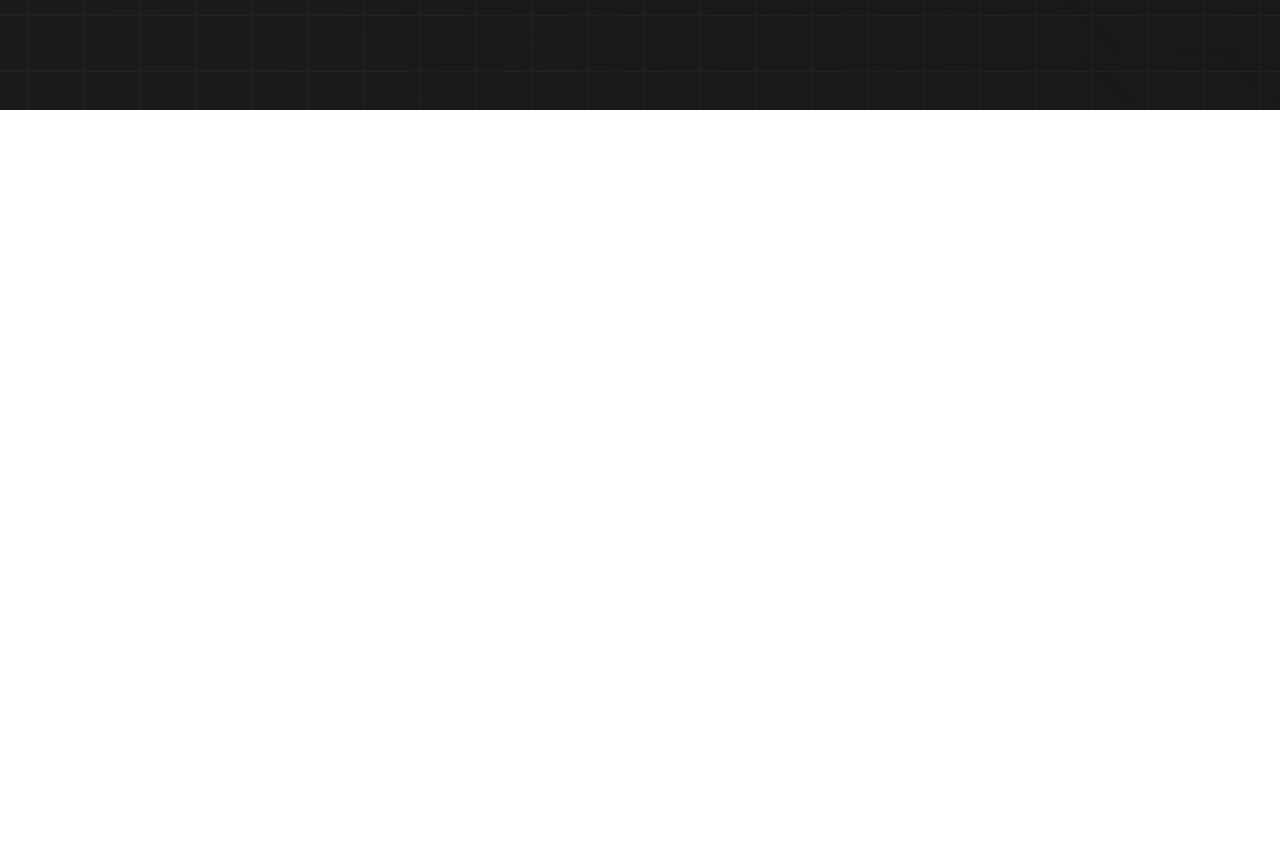
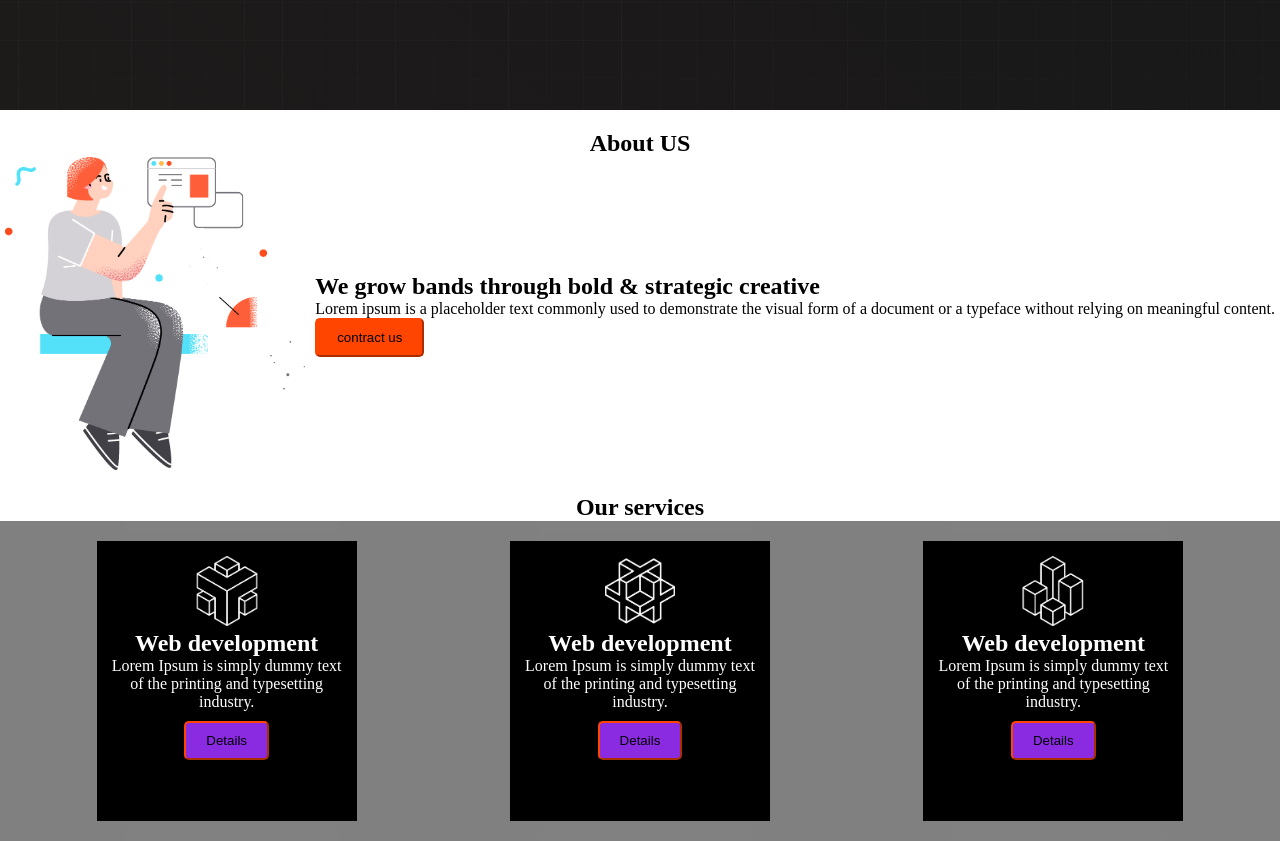
Before and after one commit to kanijakter/first-web-site, a plain HTML site: page index.html in a window 1280 px wide. Shown: the part 458-1299 px from the top of the page. Before the commit the page ends 800 px from the top, so only its background shows below. Drawn offline with Linux system fonts and the light colour scheme.

Commit message:
main website

```diff
--- a/index.html
+++ b/index.html
@@ -39,6 +39,51 @@
   </div>
             </div>
         </section>
+        <!-- this is about as section -->
+       <section>
+        <h1 class="about-title">About US</h1>
+        <div class="about-container">
+            <div class="about-info">
+                <h1>We grow bands through bold & strategic creative</h1>
+                <P>Lorem ipsum is a placeholder text commonly used to demonstrate the visual form of a document or a typeface without relying on meaningful content. </P>
+                <button class="btn">contract us</button>
+            </div>
+            <div class="about-photo">
+                <img class="banner-img" src="image/section.png" alt="">
+            </div>
+
+        </div>
+
+       </section>
+<!-- service section -->
+
+ <section>
+    <h1 class="about-title" >Our services</h1>
+    <div class="service-container">
+        <div class="box">
+            <img class="icon" src="image/images/0.png" alt="">
+            <h2>Web development</h2>
+            <p class="box-descriptionC">Lorem Ipsum is simply dummy text of the printing and typesetting industry.</p>
+            <button class="btn box-btn">Details</button>
+        </div>
+        <div class="box">
+            <img class="icon" src="image/images/1.png" alt="">
+            <h2>Web development</h2>
+            <p class="box-descriptionC">Lorem Ipsum is simply dummy text of the printing and typesetting industry.</p>
+            <button class="btn box-btn">Details</button>
+        </div>
+        <div class="box">
+            <img class="icon" src="image/images/2.png" alt="">
+            <h2>Web development</h2>
+            <p class="box-descriptionC">Lorem Ipsum is simply dummy text of the printing and typesetting industry.</p>
+            <button class="btn box-btn">Details</button>
+        </div>
+    </div>
+
+
+
+ </section>
+
 
     </main>
     <footer></footer>
--- a/style/style.css
+++ b/style/style.css
@@ -39,6 +39,9 @@
     color: wheat;
     /* border: 2px solid gray; */
    background-image: url("background.png"),linear-gradient(45deg,#1d1a1a,#181818);
+   background-position: center;
+   background-size: cover;
+   background-repeat: no-repeat;
 }
 .title {
     font-size: 55px;
@@ -60,3 +63,45 @@
 .btn:hover{
     color: white;
 }
+.about-container{
+    display: flex;
+    justify-content: space-around;
+    align-items: center;
+    flex-direction: row-reverse;
+
+
+}
+
+.about-title{
+    text-align: center;
+padding-top: 20px;
+
+}
+.box{
+    width: 230px;
+    height: 250px;
+    box-shadow: 4px 4px 15px gray;
+    background-color: black;
+    text-align: center;
+    padding: 15px;
+    color: white;
+}
+.icon{
+    width:70px;
+}
+.box-btn{
+    background-color: blueviolet;
+    margin-top: 10px;
+
+}
+.box-title{
+    padding: 5px;
+
+
+}
+.service-container {
+    display: flex;
+    justify-content: space-around;
+    padding: 20px;
+    background-color: gray;
+}
```
Also changed, not shown: image/images/0.png (added), image/images/1.png (added), image/images/2.png (added), image/images/download.jpeg (added), image/images/house-icon.png (added).
